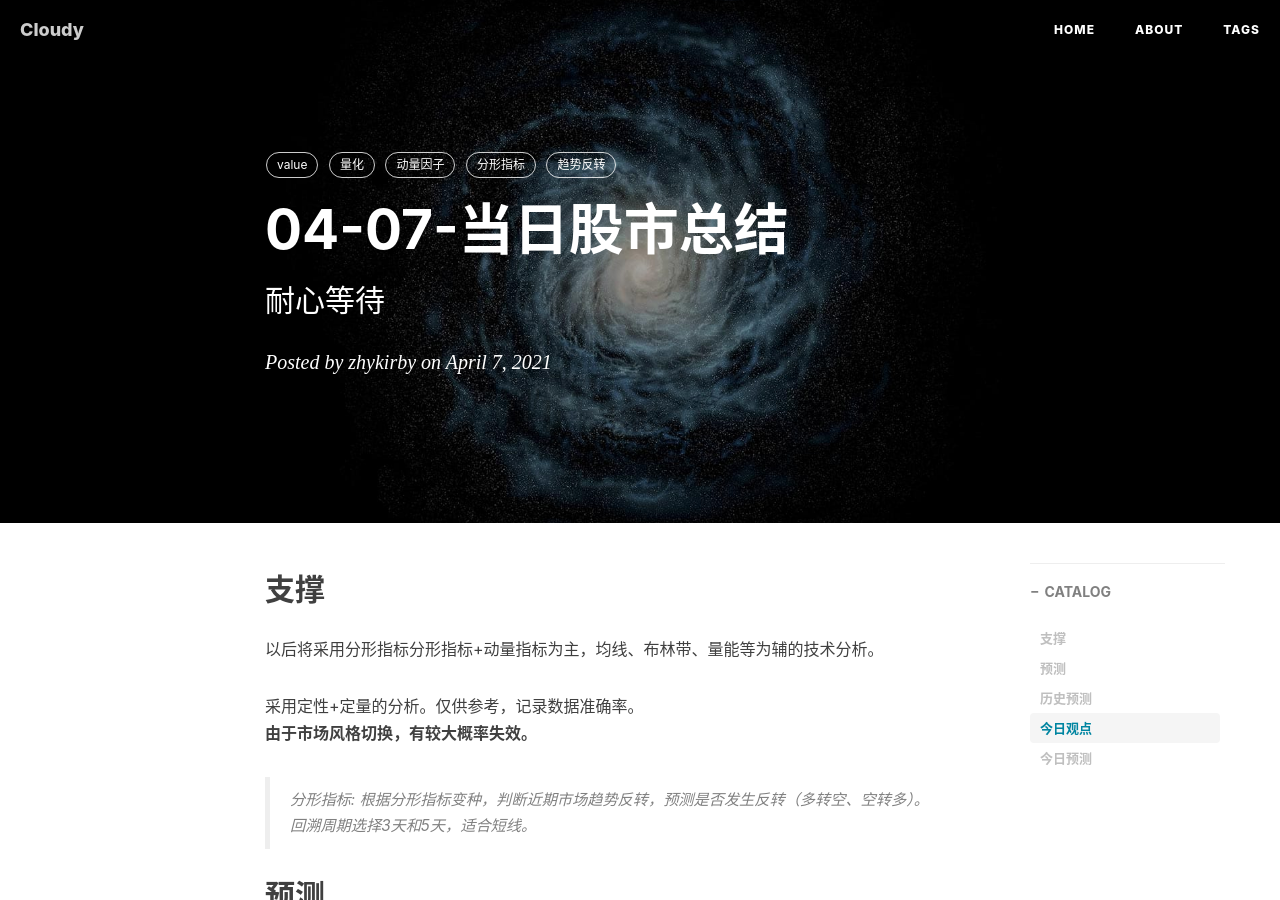
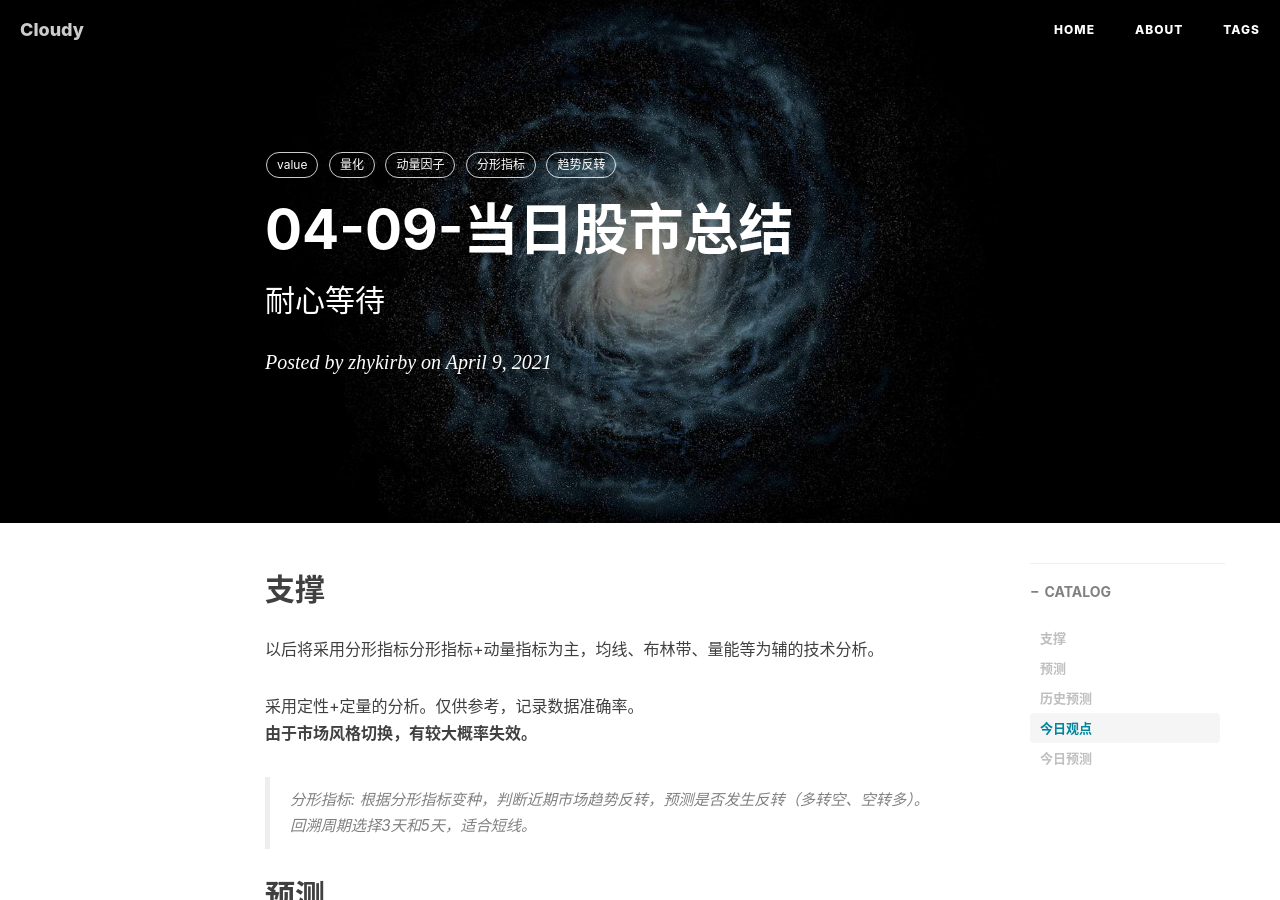
Before and after one commit to zhykirby/zhykirby.github.io, a Jekyll site: the page built from _posts/2021-04-09-当日股市总结.md, in a window 1280 px wide and 900 px high. Built offline with Jekyll 4.4.1, drawn with Linux system fonts in a browser that asks for light colours; nearby versions of some CDN libraries; comment, search, counter and statistics services are not loaded.

Commit message:
Update 2021-04-09-当日股市总结.md

```diff
--- a/_posts/2021-04-09-当日股市总结.md
+++ b/_posts/2021-04-09-当日股市总结.md
@@ -1,8 +1,8 @@
 ---
 layout:     post
-title:      04-07-当日股市总结
+title:      04-09-当日股市总结
 subtitle:   耐心等待
-date:       2021-04-07
+date:       2021-04-09
 author:     zhykirby
 header-img: img/post-bg-universe.jpg
 catalog: true
```
